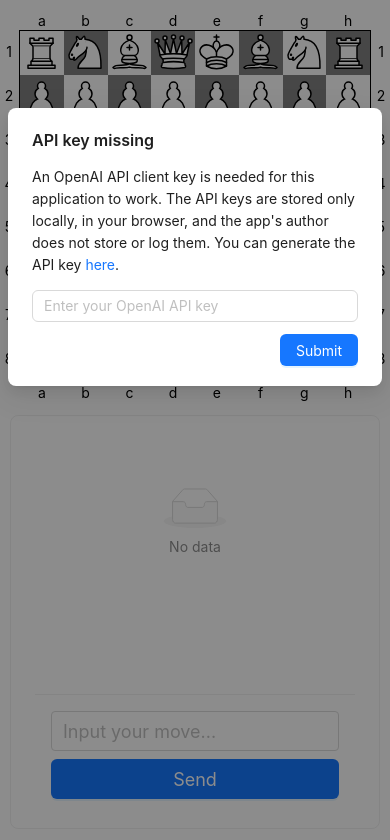
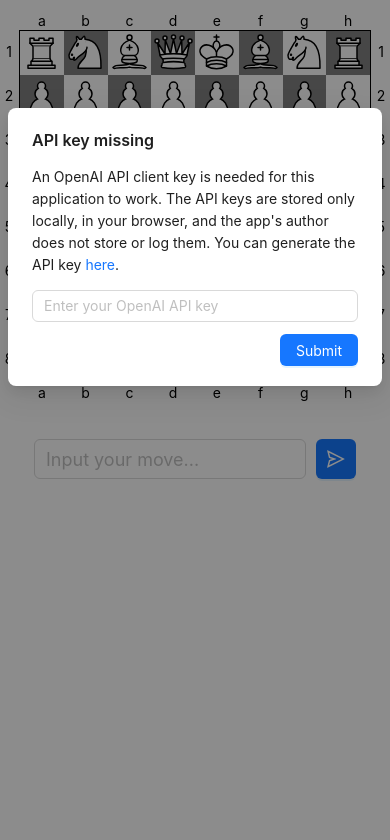
Before and after one commit to wojzbr/ai-algebraic-chess, a React (Create React App) app: page / in a window 390 px wide. Shown: the top 840 px of the page. Built offline with nearby package versions, Linux system fonts and the light colour scheme; the HTML template or start-up script is replaced by a standard one.

Commit message:
adjust chat display for mobile

```diff
--- a/src/Chessboard.tsx
+++ b/src/Chessboard.tsx
@@ -26,6 +26,7 @@
   Spin,
   InputRef,
 } from "antd";
+import { SendOutlined } from "@ant-design/icons";
 import { toFEN } from "./utils/fenTranslations";
 import ChatList from "./ChatList";
 
@@ -370,11 +371,7 @@
             <ChatList promptMessages={promptMessages} />
             <Spin spinning={loader} size="small">
             <div
-              style={{
-                borderTop: "1px solid #f0f0f0",
-                padding: "16px",
-                alignSelf: "flex-end",
-              }}
+              className="move-input-wrapper"
             >
               <Input
                 ref={inputRef}
@@ -385,9 +382,14 @@
                 onPressEnter={handleSubmit}
                 className="move-input"
               />
-              <Button className="move-button" type="primary" block onClick={handleSubmit}>
-                Send
-              </Button>
+                <Button
+                className="move-button"
+                type="primary"
+                onClick={handleSubmit}
+                >
+                <div className="button-text">Send</div>
+                <span className="button-icon"><SendOutlined /></span>
+                </Button>
             </div>
             </Spin>
 
--- a/src/index.css
+++ b/src/index.css
@@ -80,46 +80,20 @@
   flex-direction: row;
 }
 
-/* #inputMove {
-  width: 100px;
-  height: 30px;
-  font-size: 18px;
-  border: 1px solid #333;
-  color: #333;
-  outline: none;
-  padding: 5px;
+.move-input-wrapper {
+  border-top: 1px solid #f0f0f0;
+  padding: 16px;
+  align-self: flex-end;
 }
-
-#inputMove:focus {
-  border-color: #000;
-} */
-
-/* #submitMove {
-  width: 100px;
-  height: 42px;
-  font-size: 18px;
-  border: 1px solid #333;
-  background-color: #444;
-  color: #fff;
-  cursor: pointer;
-  outline: none;
-  transition: background-color 0.3s ease, border-color 0.3s ease;
-} */
-
-/* #submitMove:hover {
-  background-color: #000;
-  border-color: #000;
-}
-
-#submitMove:active {
-  background-color: #222;
-  border-color: #222;
-} */
 
 .move-input {
   margin-bottom: 8px;
-  border-radius: 4px;
+  border-radius: 6px;
   height: "28px",
+}
+
+.move-button {
+  width: 100%;
 }
 
 #chat {
@@ -182,21 +156,34 @@
     height: calc(100vh - 100vw - 40px);
     margin: 10px;
     box-shadow: none;
+    border: none;
   }
 
   .chat-list-wrapper {
-    height: calc(100vh - 100vw - 200px - env(safe-area-inset-bottom));
+    /* height: calc(100vh - 100vw - 200px - env(safe-area-inset-bottom)); */
+    display: none;
+  }
+
+  .move-input-wrapper {
+    border: none;
+    padding: 0;
   }
 
   .move-input {
-    height: 40px;        /* Increase height of input for mobile */
+    height: 40px;
+    width: calc(100% - 50px);
     font-size: 18px;
   }
 
   .move-button {
-    width: 40px;         /* Small square button */
+    width: 40px;
     height: 40px;
+    margin-left: 10px;
     font-size: 18px;
+  }
+
+  .button-text {
+    display: none;
   }
 
   html, body {
```
